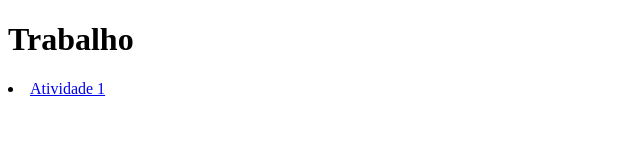
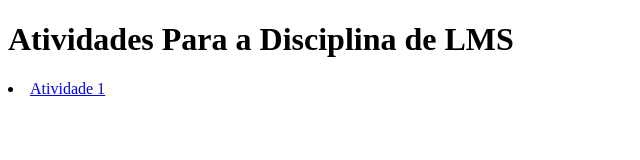
Before and after one commit to antoniorrm/atividades-lms, a plain HTML site: page index.html in a window 1280 px wide. Shown: the whole page, without its empty margins (0-640 px from the left). Drawn offline with Linux system fonts and the light colour scheme.

```diff
--- a/index.html
+++ b/index.html
@@ -7,7 +7,7 @@
     <title>Index</title>
 </head>
 <body>
-    <h1>Trabalho</h1>
+    <h1>Atividades Para a Disciplina de LMS</h1>
     <li><a href="atividade1.html">Atividade 1</a></li>
 </body>
 </html>
```
